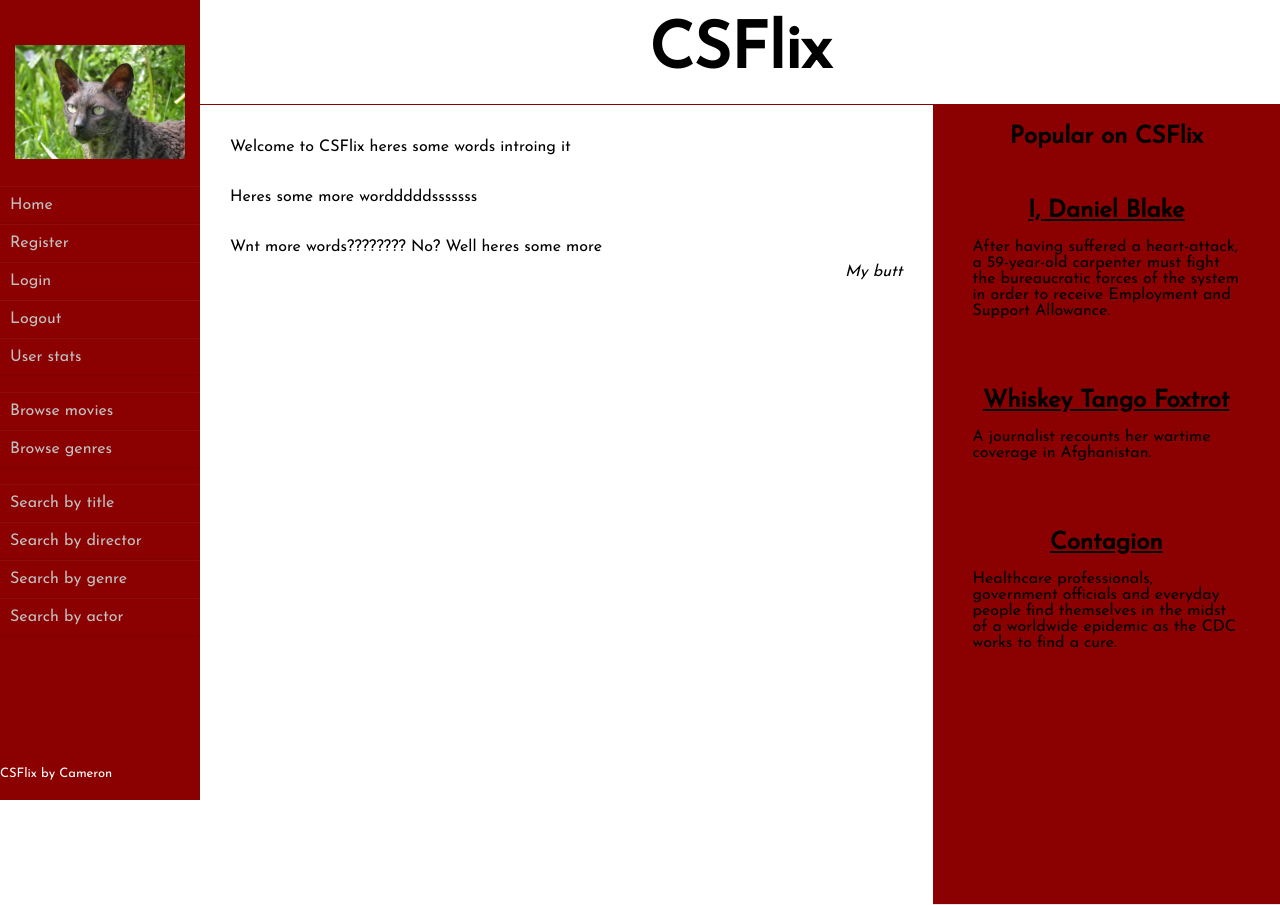
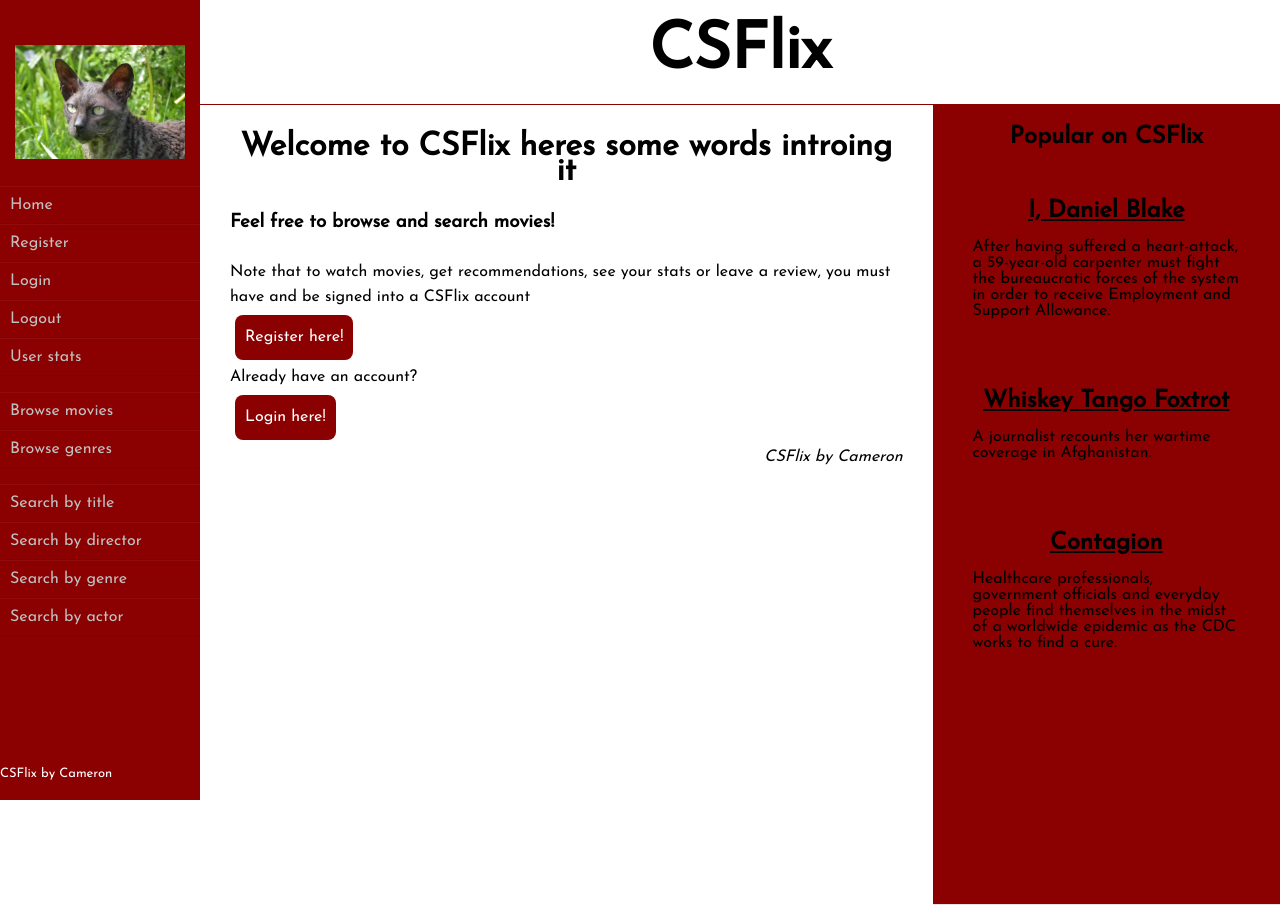
Before and after one commit to camdeluxe/Assignment-2, a Flask app: page / in a window 1280 px wide. Run offline with Flask 2, Linux system fonts and the light colour scheme.

```diff
--- a/flix/templates/home/home.html
+++ b/flix/templates/home/home.html
@@ -1,19 +1,18 @@
 {% extends 'layout.html' %} {% block content %}
 <main id="main">
-  <p>
+  <h1>
     Welcome to CSFlix heres some words introing it
-  </p>
-  <br />
-  <p>
-    Heres some more wordddddsssssss
-  </p>
-  <br />
-
-  <p>
-    Wnt more words???????? No? Well heres some more
-  </p>
+  </h1>
+  <br/>
+  <h3>Feel free to browse and search movies!</h3>
+  <br/>
+  <p>Note that to watch movies, get recommendations, see your stats or leave a review, you must have and be signed into a CSFlix account</p>
+  <a class="btn-special" href="{{ url_for('authentication_bp.register') }}">Register here!</a>
+  <br/>
+  <p>Already have an account?</p>
+  <a class="btn-special" href="{{ url_for('authentication_bp.login') }}">Login here!</a>
   <p style="text-align: right; font-style: italic;">
-    My butt
+    CSFlix by Cameron
   </p>
 </main>
 {% endblock %}
```
Also changed, not shown: readme.md, 1 other file.
